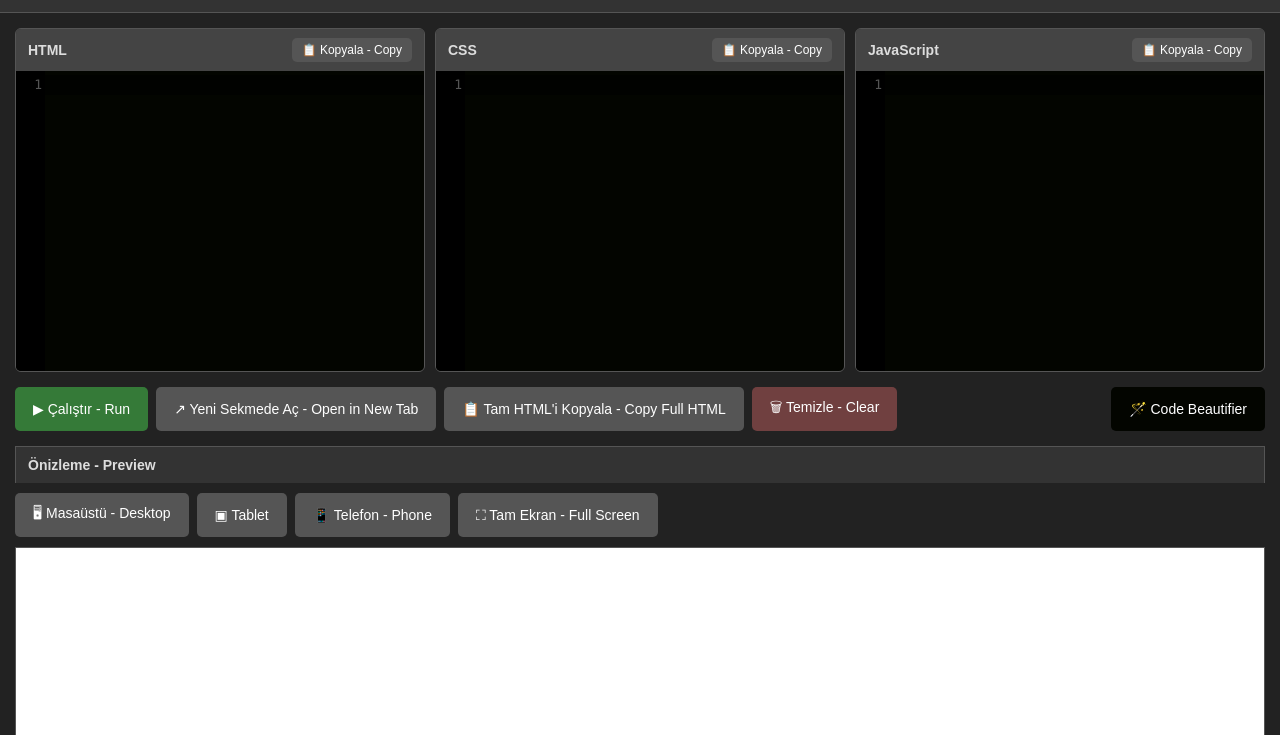
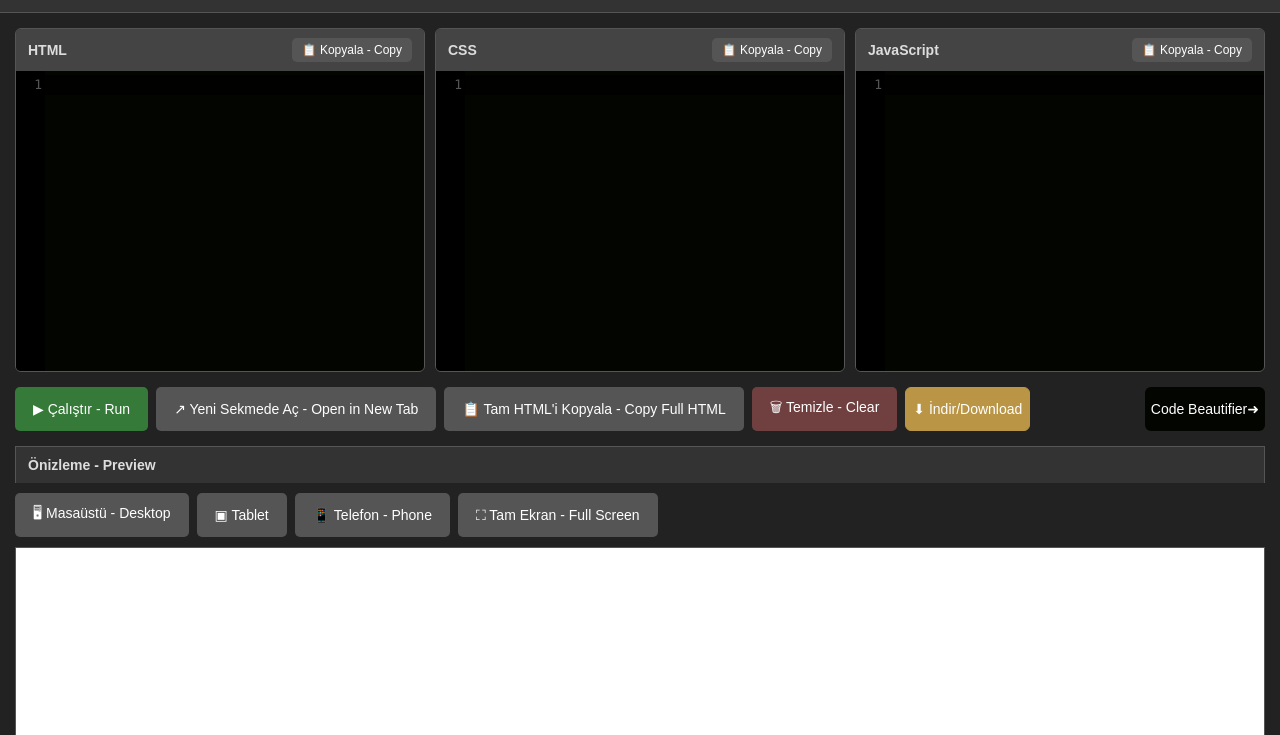
Before and after one commit to enisthebiker/codetest, a plain HTML site: page index.html in a window 1280 px wide. Shown: the part 65-800 px from the top of the page. Drawn offline with nearby package versions, Linux system fonts and the light colour scheme.

Commit message:
Add download button and style updates in index.html

```diff
--- a/index.html
+++ b/index.html
@@ -172,8 +172,21 @@ button:hover {
     background: #844949;
 }
 .link{
+  font-weight: 200;
+    border-radius: 6px;
+  padding: 10px 6px;
      margin-left: auto;
   background: #030500;
+}
+    .downloadbutton {
+    display: inline-block;
+    padding: 5px 7px;
+    color: #fff;
+    background: #B99545;
+    border: 1px solid #B99545;
+    border-radius: 6px;
+    text-decoration: none;
+    font-weight: 500;
 }
 /* SONUÇ */
 
@@ -464,8 +477,11 @@ placeholder="JavaScript kodunu buraya yapıştır... - Paste your JavaScript cod
 <button class="clear" onclick="clearCode()">
     🗑 Temizle - Clear
 </button>
+    <button class="downloadbutton" href="index2.html" download>
+    ⬇ İndir/Download
+</button>
 <button class="link" onclick="window.location.href='index2.html'">
-    🪄 Code Beautifier
+Code Beautifier➜ <br>
 </button>
     </div>
 
```
